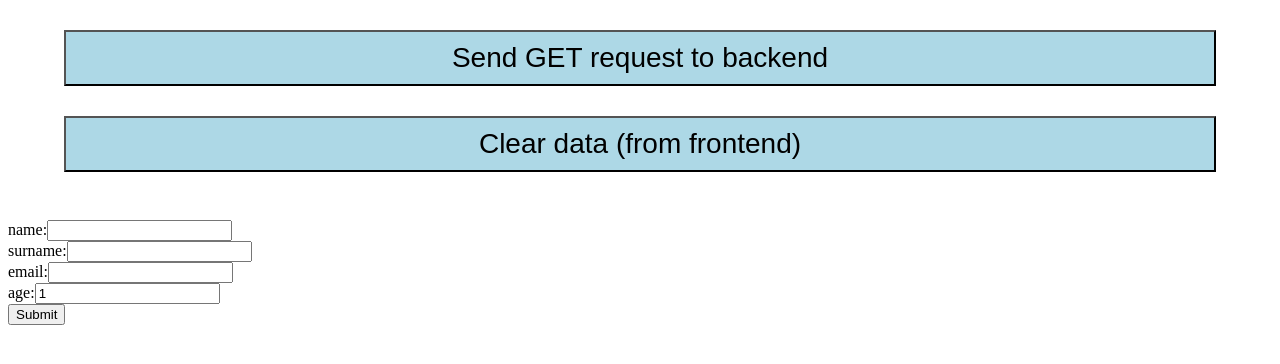
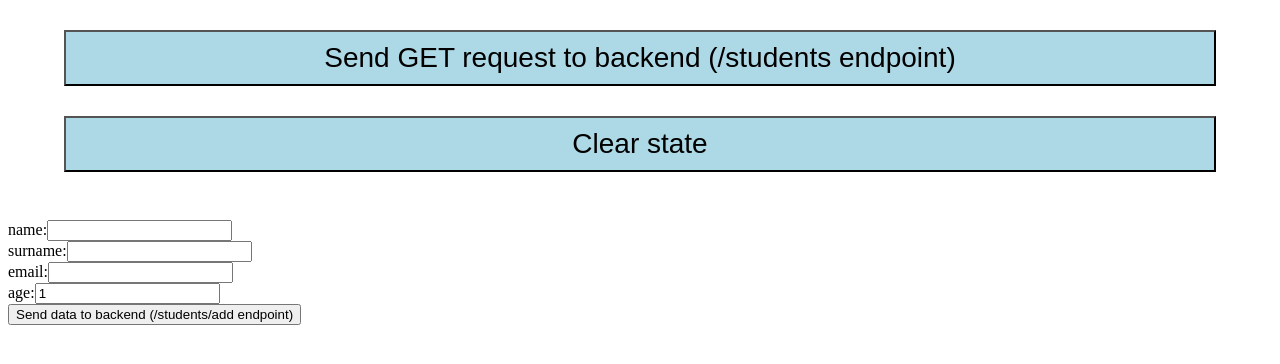
Before and after one commit to dujo09/mern-stack-test, a React (Create React App) app in the folder client/: page / in a window 1280 px wide. Shown: the top 364 px of the page. Built offline with nearby package versions, Linux system fonts and the light colour scheme.

Commit message:
update button text

```diff
--- a/client/src/components/create_student.js
+++ b/client/src/components/create_student.js
@@ -63,7 +63,7 @@ class CreateStudent extends React.Component {
             age:
             <input name="age" type="number" value={this.state.age} onChange={this.handleChange} />
           </label>
-          <input type="submit" value="Submit" />
+          <input type="submit" value="Send data to backend (/students/add endpoint)" />
         </form>
       );
     }
--- a/client/src/components/student_list.js
+++ b/client/src/components/student_list.js
@@ -46,8 +46,8 @@ class StudentList extends React.Component {
             <div className='student_list'>
                 {this.getStudentsContent()}
 
-                <button onClick={this.getStudentDataFromBackend}>Send GET request to backend</button>
-                <button onClick={this.clearStudentDataFromFrontend}>Clear data (from frontend)</button>
+                <button onClick={this.getStudentDataFromBackend}>Send GET request to backend (/students endpoint)</button>
+                <button onClick={this.clearStudentDataFromFrontend}>Clear state</button>
             </div>
         ];
       }
```
